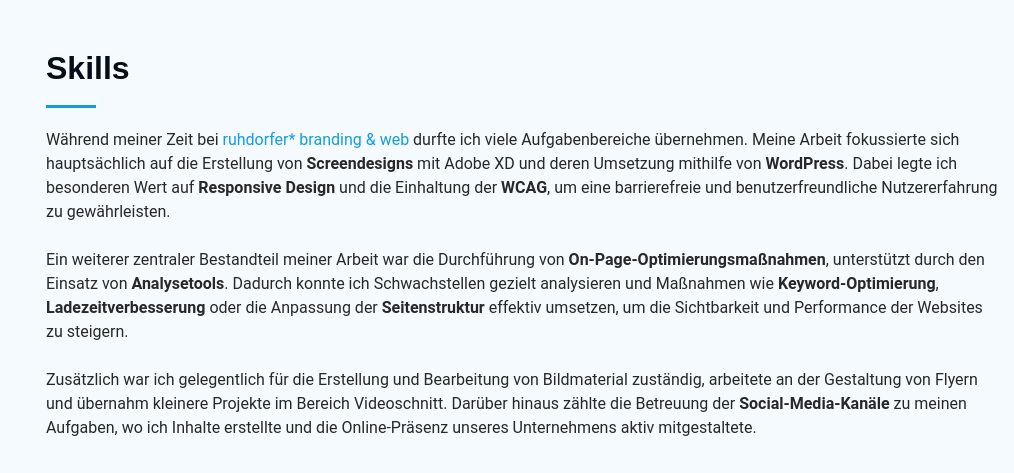
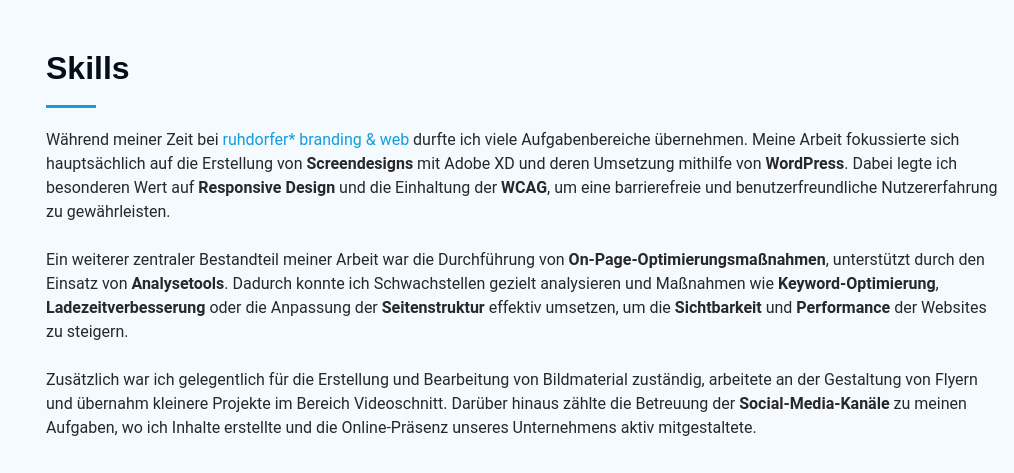
Before and after one commit to Glitchko2000/Glitchko2000.github.io, a plain HTML site: page index.html in a window 1280 px wide. Shown: the part 1790-2263 px from the top of the page, without its empty margins (266-1280 px from the left). Drawn offline with nearby package versions, Linux system fonts and the light colour scheme.

Commit message:
Update index.html

```diff
--- a/index.html
+++ b/index.html
@@ -165,7 +165,7 @@
 		<br>
 		Ein weiterer zentraler Bestandteil meiner Arbeit war die Durchführung von <b>On-Page-Optimierungsmaßnahmen</b>, unterstützt durch den Einsatz von <b>Analysetools</b>.
 		Dadurch konnte ich Schwachstellen gezielt analysieren und Maßnahmen wie <b>Keyword-Optimierung</b>, <b>Ladezeitverbesserung</b> oder die Anpassung der <b>Seitenstruktur</b> effektiv umsetzen,
-		um die Sichtbarkeit und Performance der Websites zu steigern.<br>
+		um die <b>Sichtbarkeit</b> und <b>Performance</b> der Websites zu steigern.<br>
 		<br>
 		Zusätzlich war ich gelegentlich für die Erstellung und Bearbeitung von Bildmaterial zuständig, arbeitete an der Gestaltung von Flyern und übernahm kleinere Projekte im Bereich Videoschnitt.
 		Darüber hinaus zählte die Betreuung der <b>Social-Media-Kanäle</b> zu meinen Aufgaben, wo ich Inhalte erstellte und die Online-Präsenz unseres Unternehmens aktiv mitgestaltete.</p>
```
